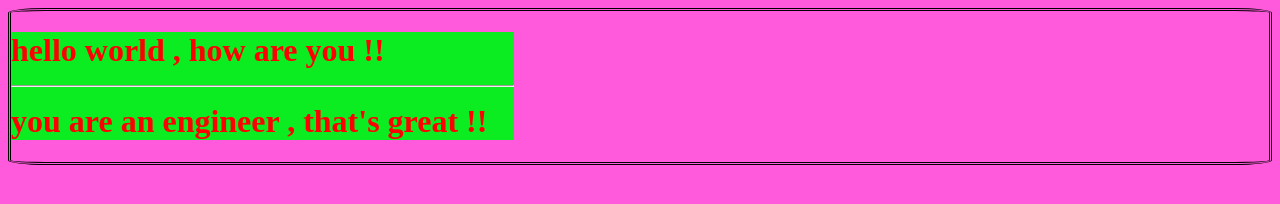
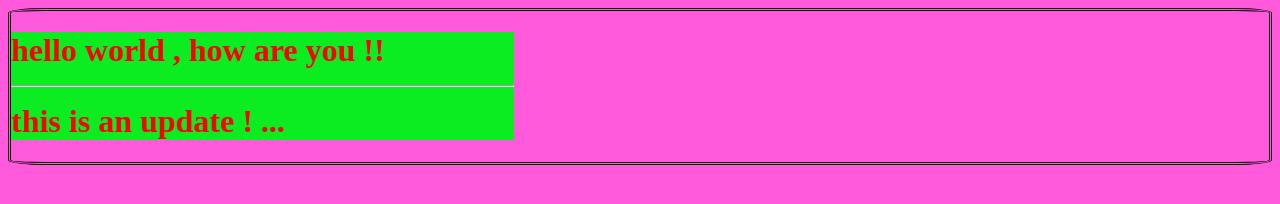
Before and after one commit to hajarMakrini/MyFirstRepos, a plain HTML site: page index.html in a window 1280 px wide. Drawn offline with Linux system fonts and the light colour scheme.

Commit message:
i edited it again

```diff
--- a/index.html
+++ b/index.html
@@ -10,7 +10,9 @@
 
     <h1>hello world , how are you !!
         <hr>
-        you are an engineer , that's great !!
+      this is an update !
+       ...
+
     </h1>
     <script src="app.js"></script>
 </body>
```
